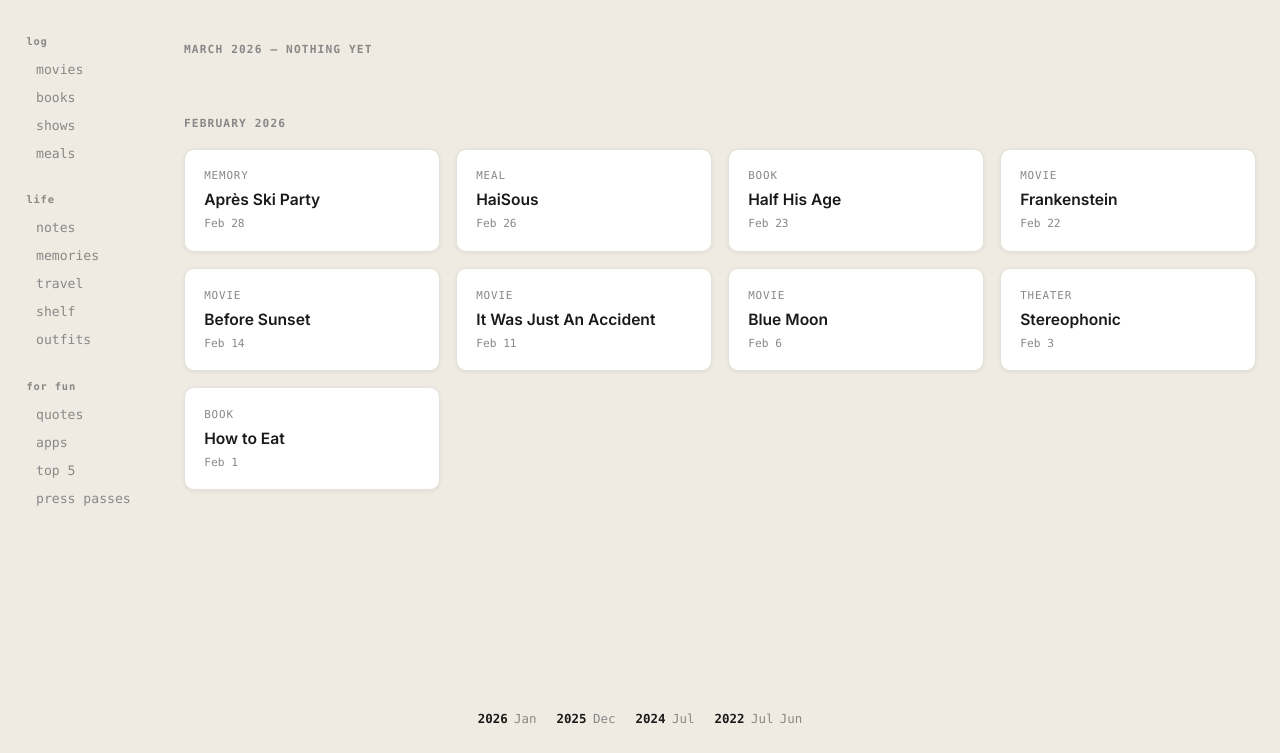
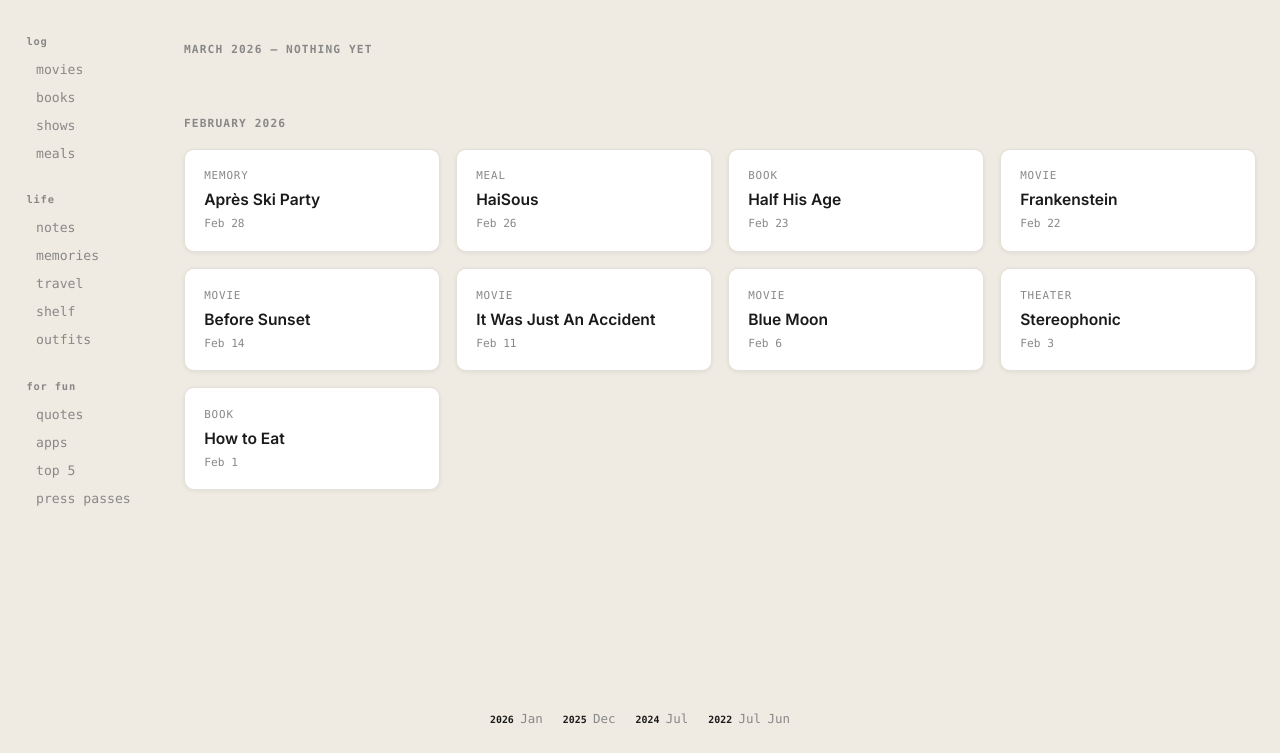
Before and after one commit to moderidden/dumblr, a website: page index.html in a window 1280 px wide. Shown: the part 47-800 px from the top of the page. Drawn offline with Linux system fonts and the light colour scheme.

Commit message:
Reduce footer year label font size to 0.62rem
Co-Authored-By: Claude Sonnet 4.6 <noreply@anthropic.com>

```diff
--- a/assets/css/site.css
+++ b/assets/css/site.css
@@ -619,7 +619,7 @@ button:hover {
 }
 
 .month-nav-year {
-  font-size: 0.78rem;
+  font-size: 0.62rem;
   font-weight: 700;
   font-family: var(--font-mono);
   color: var(--text);
```
